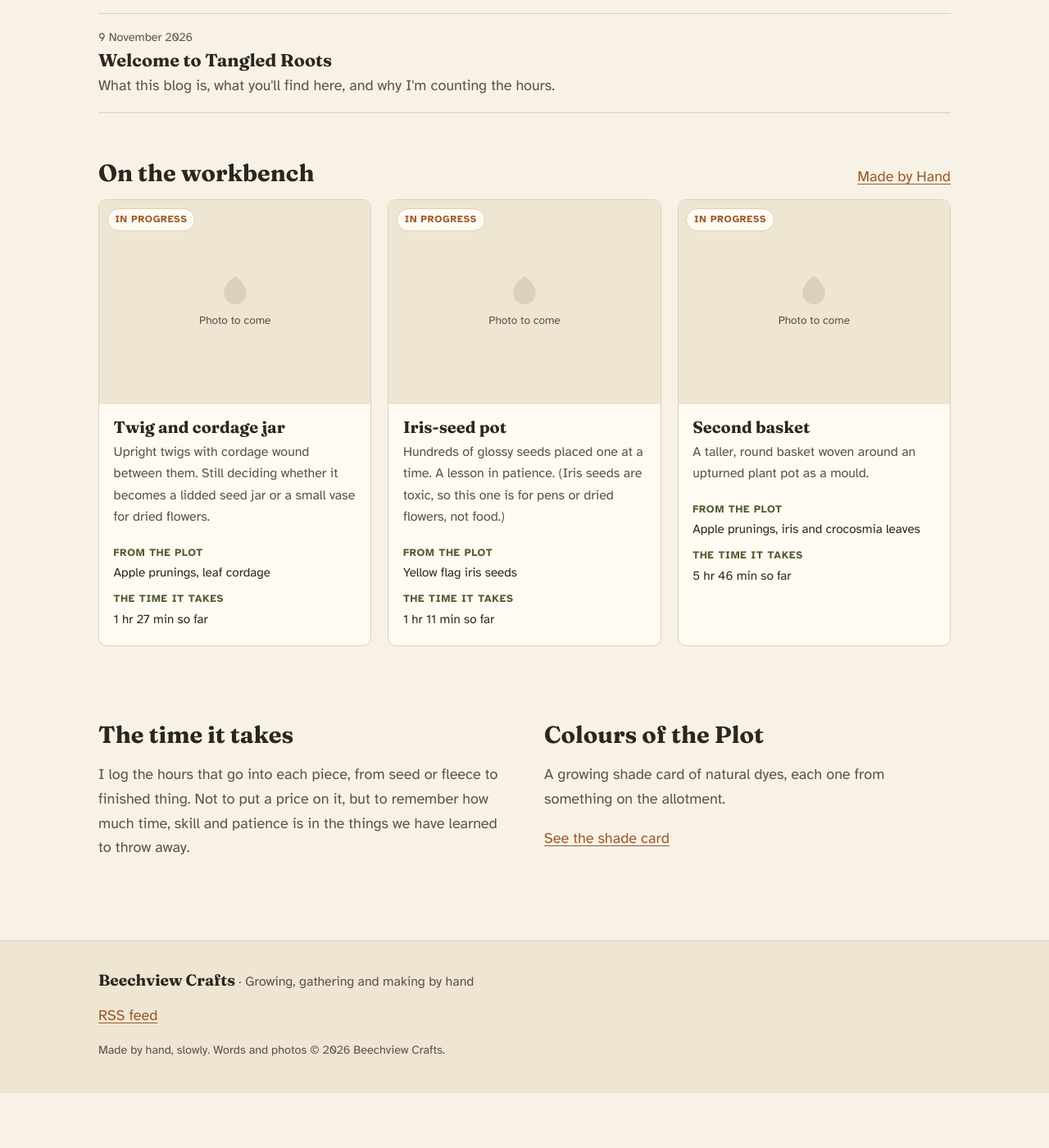
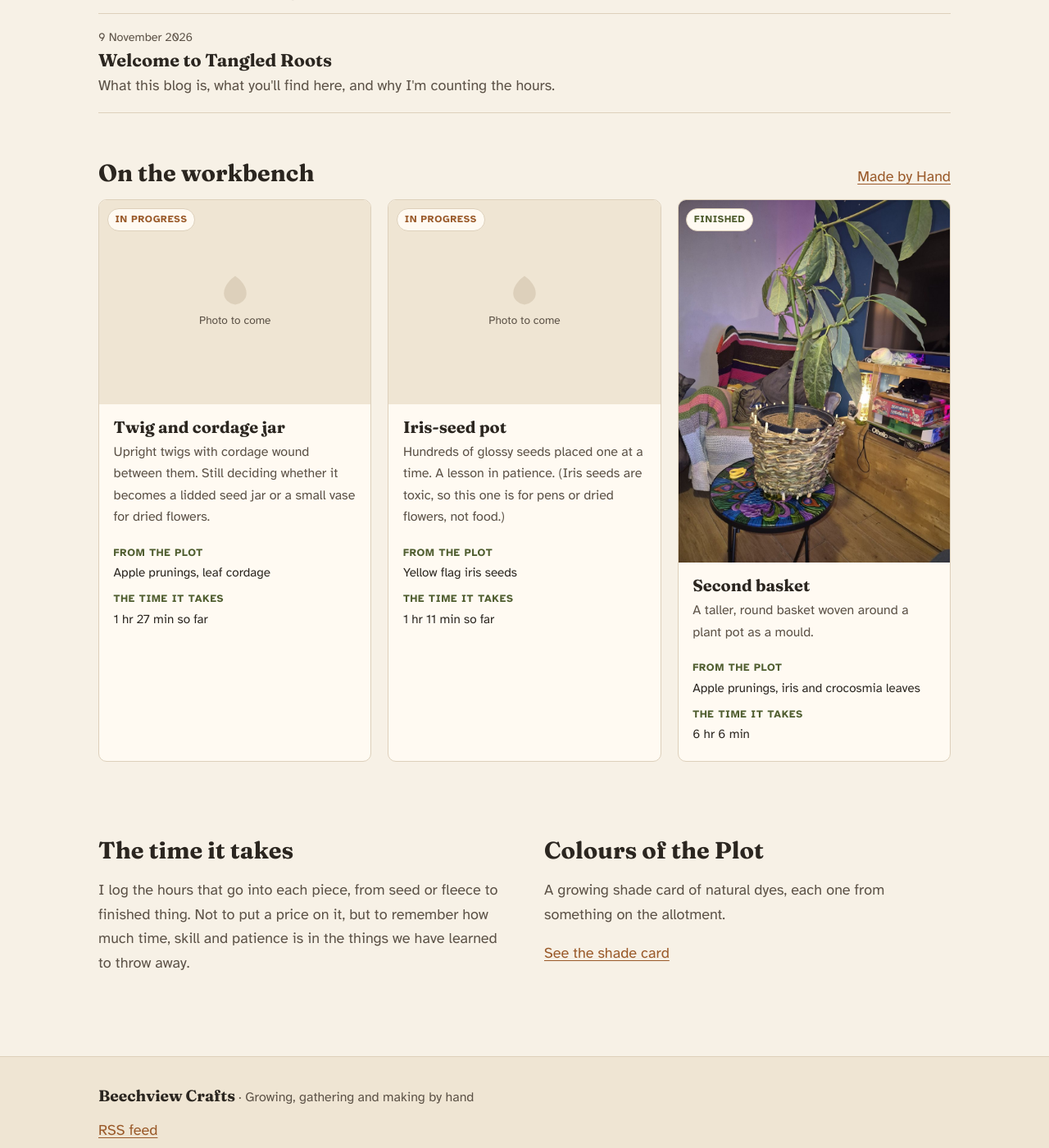
Before and after one commit to spinner77/spinner77.github.io, a Jekyll site: the page built from index.html, in a window 1280 px wide and 1400 px high, scrolled down 665 px. Shown: the whole window at 82% size. Built offline with Jekyll 4.4.1, drawn with Linux system fonts in a browser that asks for light colours; before the commit the page ends 1998 px from its top, so only the background shows below that.

Commit message:
Finish second basket and update details
Updated the status, image, alt text, time, and note for the second basket.

```diff
--- a/_data/makes.yml
+++ b/_data/makes.yml
@@ -26,14 +26,14 @@
   note: Hundreds of glossy seeds placed one at a time. A lesson in patience. (Iris seeds are toxic, so this one is for pens or dried flowers, not food.)
 
 - name: Second basket
-  status: in progress
+  status: finished
   date: 2026-11-06
-  image: ""
-  alt: ""
+  image: "second-basket.jpg"
+  alt: "A round woven basket of dried iris and crocosmia leaves holding a potted avocado plant"
   materials: Stripped apple prunings, plaited cordage, dried iris and crocosmia leaves
   from_the_plot: Apple prunings, iris and crocosmia leaves
-  time: 5 hr 46 min so far
-  note: A taller, round basket woven around an upturned plant pot as a mould.
+  time: 6 hr 6 min
+  note: A taller, round basket woven around a plant pot as a mould.
 
 - name: Basket, attempt two
   status: finished
```
